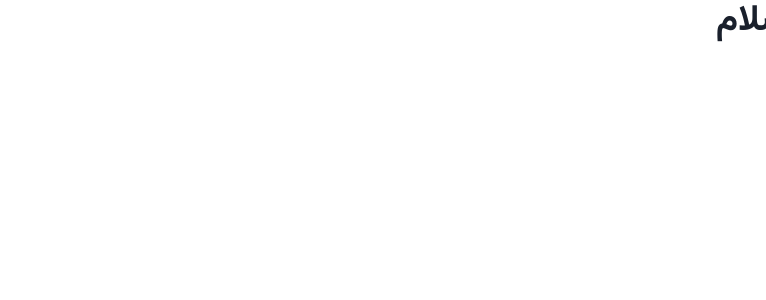
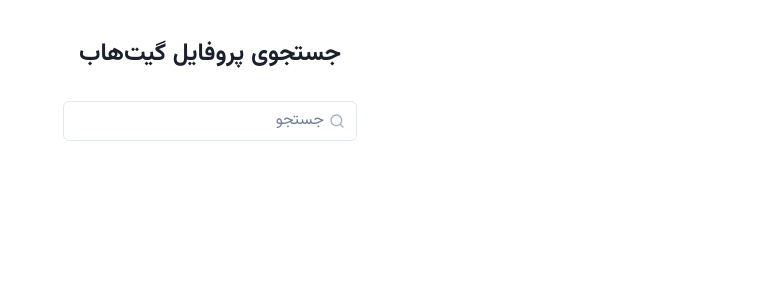
Before and after one commit to ruhollahh/hubba-hubba-git, a Next.js app: page / in a window 1280 px wide. Shown: the top 300 px of the page, without its empty margins (514-1280 px from the left). Built offline with nearby package versions, Linux system fonts and the light colour scheme.

Commit message:
add abillity to search for a user and redirect to profile if user exist or show error if not

```diff
--- a/package.json
+++ b/package.json
@@ -15,7 +15,9 @@
     "framer-motion": "^6.4.3",
     "next": "12.2.2",
     "react": "18.2.0",
-    "react-dom": "18.2.0"
+    "react-dom": "18.2.0",
+    "react-icons": "^4.4.0",
+    "react-query": "^4.0.0-beta.23"
   },
   "devDependencies": {
     "eslint": "8.19.0",
--- /dev/null
+++ b/src/components/search-form/index.js
@@ -0,0 +1 @@
+export * from "./search-form.jsx";
--- /dev/null
+++ b/src/components/search-form/search-form.jsx
@@ -0,0 +1,29 @@
+import React from "react";
+import { FiSearch } from "react-icons/fi";
+import { Input, InputGroup, InputRightElement } from "@chakra-ui/react";
+
+export const SearchForm = ({ onSubmit }) => {
+  const [searchTerm, setSearchTerm] = React.useState("");
+
+  return (
+    <form
+      onSubmit={(e) => {
+        e.preventDefault();
+        onSubmit(searchTerm);
+      }}
+    >
+      <InputGroup maxW={{ md: "96" }} w="full">
+        <InputRightElement color="gray.400">
+          <FiSearch />
+        </InputRightElement>
+        <Input
+          bg="white"
+          placeholder="جستجو"
+          pr="8"
+          value={searchTerm}
+          onChange={(e) => setSearchTerm(e.target.value)}
+        />
+      </InputGroup>
+    </form>
+  );
+};
--- /dev/null
+++ b/src/components/search-profile/index.js
@@ -0,0 +1 @@
+export * from "./search-profile.jsx";
--- /dev/null
+++ b/src/components/search-profile/search-profile.jsx
@@ -0,0 +1,27 @@
+import React from "react";
+import { VStack } from "@chakra-ui/react";
+import { SearchForm } from "../search-form";
+import { SearchStatus } from "../search-status";
+import { useProfile } from "../../data/get-user.js";
+import { useRouter } from "next/router.js";
+
+export const SearchProfile = () => {
+	const router = useRouter();
+	const [username, setUsername] = React.useState("");
+	const { isError, fetchStatus } = useProfile(username, {
+		async onSuccess() {
+			router.push(`/profile/${username}`);
+		},
+	});
+
+	const status = isError ? "error" : fetchStatus;
+
+	return (
+		<VStack gap="8">
+			<SearchForm
+				onSubmit={(searchedUsername) => setUsername(searchedUsername)}
+			/>
+			<SearchStatus status={status} />
+		</VStack>
+	);
+};
--- /dev/null
+++ b/src/components/search-status/index.js
@@ -0,0 +1 @@
+export * from "./search-status.jsx";
--- /dev/null
+++ b/src/components/search-status/search-status.jsx
@@ -0,0 +1,23 @@
+import { Spinner, Text } from "@chakra-ui/react";
+
+export const SearchStatus = ({ status }) => {
+  if (status === "idle") {
+    return (
+      <Text fontSize="md" color="gray.600">
+        نام کاربری گیت‌هاب را بنویسید و اینتر بزنید
+      </Text>
+    );
+  }
+
+  if (status === "error") {
+    return (
+      <Text fontSize="md" color="red.600">
+        مطمئنی نام کاربری رو درست وارد کردی؟
+      </Text>
+    );
+  }
+
+  if (status === "fetching") {
+    return <Spinner />;
+  }
+};
--- /dev/null
+++ b/src/data/get-user.js
@@ -0,0 +1,13 @@
+import { useQuery } from "react-query";
+import { client } from "../lib/client.js";
+
+const getUser = async (username) => {
+	return await client(`users/${encodeURIComponent(username)}`);
+};
+
+export const useProfile = (username, customOptions = {}) => {
+	return useQuery(["profile", username], () => getUser(username), {
+		enabled: Boolean(username),
+		...customOptions,
+	});
+};
--- /dev/null
+++ b/src/lib/client.js
@@ -0,0 +1,25 @@
+const apiURL = "https://api.github.com";
+
+export const client = async (
+  endpoint,
+  { data, headers: customHeaders, ...customConfig } = {}
+) => {
+  const config = {
+    method: data ? "POST" : "GET",
+    body: data ? JSON.stringify(data) : undefined,
+    headers: {
+      "Content-Type": data ? "application/json" : undefined,
+      ...customHeaders,
+    },
+    ...customConfig,
+  };
+
+  return fetch(`${apiURL}/${endpoint}`, config).then(async (response) => {
+    const data = await response.json();
+    if (response.ok) {
+      return data;
+    } else {
+      return Promise.reject(data);
+    }
+  });
+};
--- a/src/pages/_app.jsx
+++ b/src/pages/_app.jsx
@@ -1,13 +1,28 @@
+import { Hydrate, QueryClient, QueryClientProvider } from "react-query";
 import { ChakraProvider } from "@chakra-ui/react";
 import { theme } from "../lib/chakra-ui.js";
 import { Fonts } from "../styles/fonts.jsx";
+import React from "react";
 
 function MyApp({ Component, pageProps }) {
+	const [queryClient] = React.useState(
+		() =>
+			new QueryClient({
+				defaultOptions: {
+					queries: { refetchOnWindowFocus: false, retry: false },
+				},
+			})
+	);
+
 	return (
+		<QueryClientProvider client={queryClient}>
+			<Hydrate state={pageProps.dehydratedState}>
 				<ChakraProvider theme={theme}>
 					<Fonts />
 					<Component {...pageProps} />
 				</ChakraProvider>
+			</Hydrate>
+		</QueryClientProvider>
 	);
 }
 
--- a/src/pages/index.jsx
+++ b/src/pages/index.jsx
@@ -1,5 +1,12 @@
-import { Heading } from "@chakra-ui/react";
+import React from "react";
+import { Heading, VStack } from "@chakra-ui/react";
+import { SearchProfile } from "../components/search-profile/search-profile.jsx";
 
-export default function Home() {
-  return <Heading>سلام</Heading>;
+export default function HomePage() {
+	return (
+		<VStack gap="8" maxW="container.md" mx="auto" h="full" p="10">
+			<Heading fontSize="2xl">جستجوی پروفایل گیت‌هاب</Heading>
+			<SearchProfile />
+		</VStack>
+	);
 }
```
Also changed, not shown: src/pages/profile/[username].jsx (added, +28 -0 lines), 2 other files (tests, documents, lock files or other folders). Lines whose indentation alone changed are shown as unchanged.
